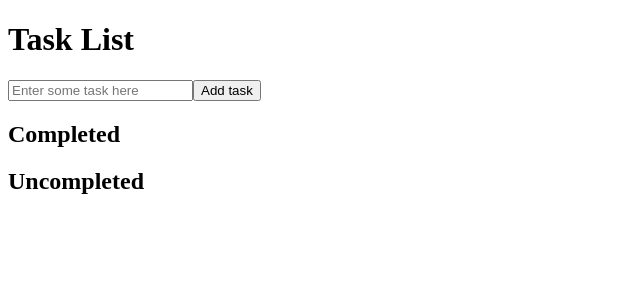
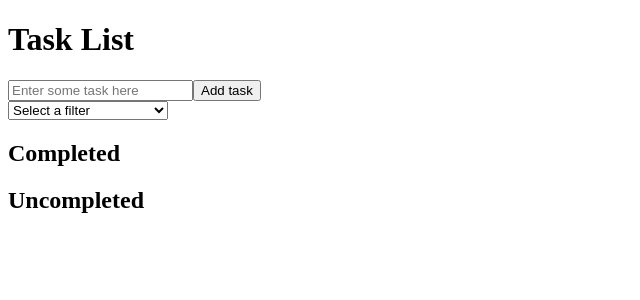
Before and after one commit to ldxavier/vue-project, a Vue app: page / in a window 1280 px wide. Shown: the top 300 px of the page, without its empty margins (0-640 px from the left). Built offline with nearby package versions, Linux system fonts and the light colour scheme.

Commit message:
filter done

```diff
--- a/src/components/TaskList.vue
+++ b/src/components/TaskList.vue
@@ -8,6 +8,17 @@
       placeholder="Enter some task here"
     />
     <button @click="addTask">Add task</button>
+  </div>
+
+  <div>
+    <select name="order" @change="handleOrderChange">
+      <option value="">Select a filter</option>
+      <option value="ordered">Order by name</option>
+      <option value="desordered">Desorder by name</option>
+      <option value="added">Order by addition to list</option>
+      <option value="completed">Completed tasks</option>
+      <option value="uncompleted">Uncompleted tasks</option>
+    </select>
   </div>
 
   <!-- Add new task -->
@@ -50,7 +61,8 @@ const addTask = () => {
   } else {
     taskList.value.push({
       name: newTask.value,
-      status: false
+      status: false,
+      date: Date.now()
     })
     newTask.value = ''
     console.log(taskList.value)
@@ -67,6 +79,53 @@ const unCompletedTasks = computed(() => {
 
 const deleteTask = (index: number) => {
   taskList.value.splice(index, 1)
+}
+
+const sortName = () => {
+  taskList.value.sort((a, b) => a.name.localeCompare(b.name))
+}
+
+const desorderName = () => {
+  taskList.value.sort((a, b) => b.name.localeCompare(a.name))
+}
+
+const sortAdded = () => {
+  //aqui vai ser um filtro para ordenar por data de adição
+  taskList.value.sort((a, b) => a.date - b.date)
+}
+
+const filterCompleted = () => {
+  taskList.value.sort((a, b) => {
+    return a.status === b.status ? 0 : a.status ? -1 : 1
+  })
+}
+
+const filterUncompleted = () => {
+  taskList.value.sort((a, b) => {
+    return a.status === b.status ? 0 : b.status ? -1 : 1
+  })
+}
+
+const handleOrderChange = (event) => {
+  const selectedValue = event.target.value
+  switch (selectedValue) {
+    case 'ordered':
+      sortName()
+      break
+    case 'desordered':
+      desorderName()
+      break
+    case 'added':
+      sortAdded()
+      break
+    case 'completed':
+      filterCompleted()
+      break
+    case 'uncompleted':
+      filterUncompleted()
+      break
+    default:
+  }
 }
 </script>
 
--- a/src/types/ITask.ts
+++ b/src/types/ITask.ts
@@ -1,6 +1,7 @@
 interface ITask {
   name: string;
   status: boolean;
+  date: number;
 }
 
 export type { ITask };
```
